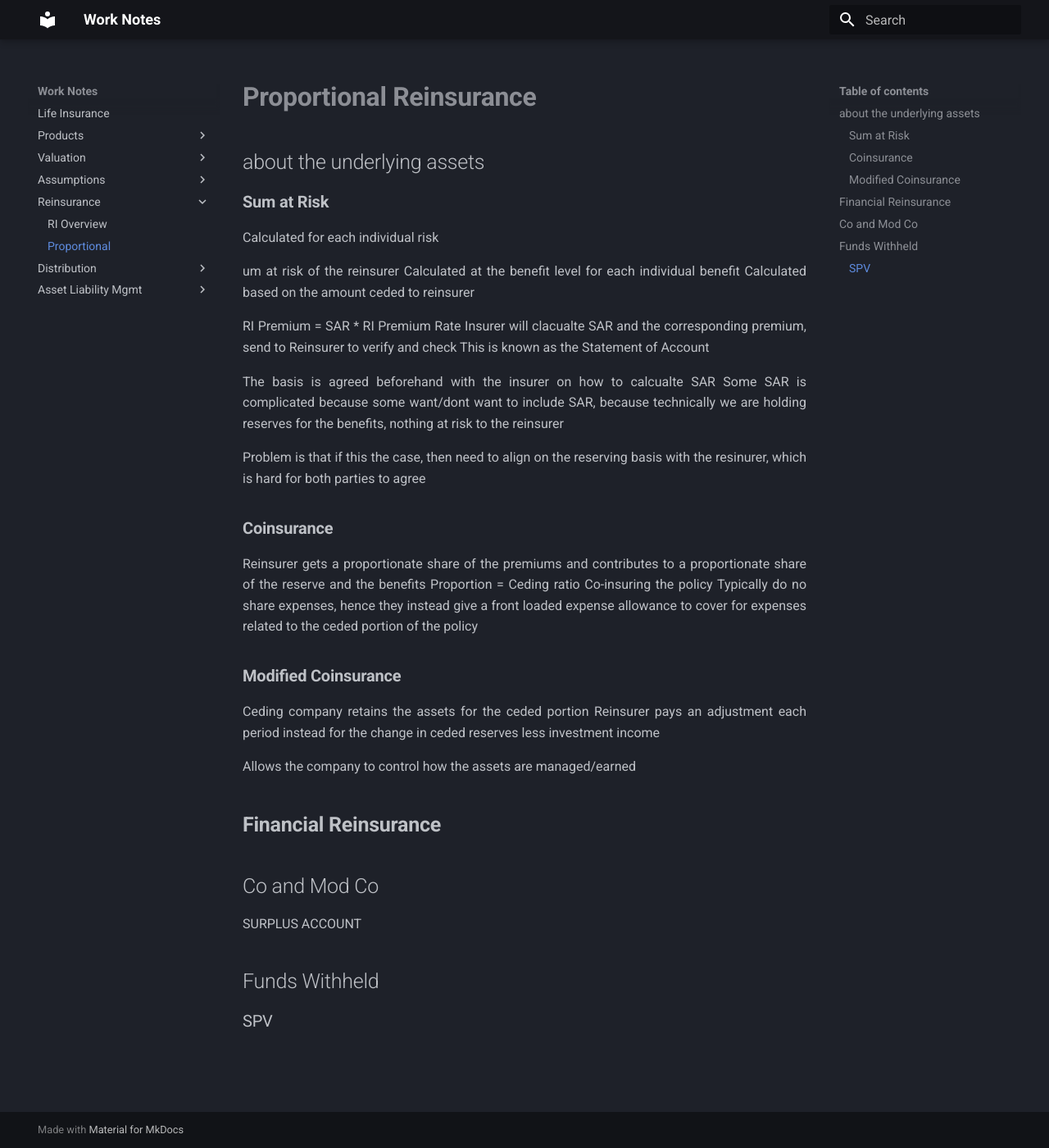
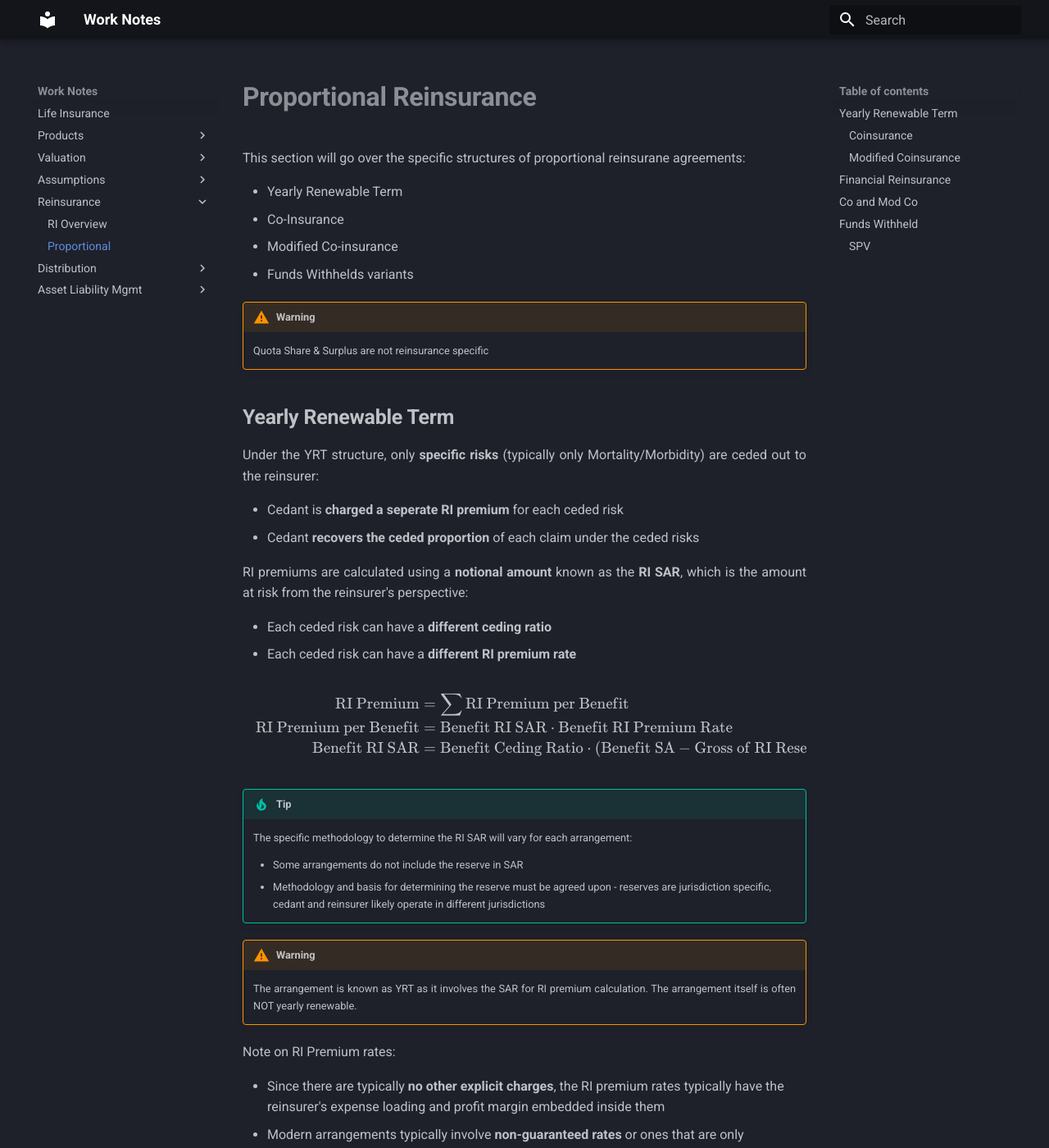
Before and after one commit to Sleepypiggi/Work_Notes, an MkDocs documentation site: the page built from docs/4_REINSURANCE/1_PROPORTIONAL.md, in a window 1280 px wide and 1400 px high. Shown: the whole window at 82% size. Built offline with MkDocs 1.6.1 and Material for MkDocs 9.7.7, drawn with Linux system fonts in a browser that asks for light colours; some of the changed text lies outside the part shown.

Commit message:
Sunday 24/05/2026 14:06 Updates

```diff
--- a/docs/4_REINSURANCE/1_PROPORTIONAL.md
+++ b/docs/4_REINSURANCE/1_PROPORTIONAL.md
@@ -1,26 +1,62 @@
 # **Proportional Reinsurance**
 
-## about the underlying assets
+This section will go over the specific structures of proportional reinsurane agreements:
 
-### **Sum at Risk**
+* Yearly Renewable Term
+* Co-Insurance
+* Modified Co-insurance
+* Funds Withhelds variants
+
+!!! Warning
+
+    Quota Share & Surplus are not reinsurance specific
+
+## **Yearly Renewable Term**
+
+Under the YRT structure, only **specific risks** (typically only Mortality/Morbidity) are ceded out to the reinsurer:
+
+* Cedant is **charged a seperate RI premium** for each ceded risk
+* Cedant **recovers the ceded proportion** of each claim under the ceded risks
+
+RI premiums are calculated using a **notional amount** known as the **RI SAR**, which is the amount at risk from the reinsurer's perspective:
+
+* Each ceded risk can have a **different ceding ratio**
+* Each ceded risk can have a **different RI premium rate**
+
+$$
+\begin{aligned}
+    \text{RI Premium} &= \sum \text{RI Premium per Benefit} \\
+    \text{RI Premium per Benefit} &= \text{Benefit RI SAR} \cdot \text{Benefit RI Premium Rate} \\
+    \text{Benefit RI SAR} &= \text{Benefit Ceding Ratio} \cdot (\text{Benefit SA} - \text{Gross of RI Reserves})
+\end{aligned}
+$$
+
+!!! Tip
+
+    The specific methodology to determine the RI SAR will vary for each arrangement:
+
+    * Some arrangements do not include the reserve in SAR
+    * Methodology and basis for determining the reserve must be agreed upon - reserves are jurisdiction specific, cedant and reinsurer likely operate in different jurisdictions
+
+!!! Warning
+
+    The arrangement is known as YRT as it involves the SAR for RI premium calculation. The arrangement itself is often NOT yearly renewable.
+
+Note on RI Premium rates:
+
+* Since there are typically **no other explicit charges**, the RI premium rates typically have the reinsurer's expense loading and profit margin embedded inside them
+* Modern arrangements typically involve **non-guaranteed rates** or ones that are only **guaranteed for an initial period**
 
 
 
-Calculated for each individual risk
 
 
-um at risk of the reinsurer
-Calculated at the benefit level for each individual benefit
-Calculated based on the amount ceded to reinsurer
+
 
 RI Premium = SAR * RI Premium Rate
 Insurer will clacualte SAR and the corresponding premium, send to Reinsurer to verify and check
 This is known as the Statement of Account
 
-The basis is agreed beforehand with the insurer on how to calcualte SAR
-Some SAR is complicated because some want/dont want to include SAR, because technically we are holding reserves for the benefits, nothing at risk to the reinsurer
-
-Problem is that if this the case, then need to align on the reserving basis with the resinurer, which is hard for both parties to agree
 
 ### **Coinsurance**
 
```
Also changed, not shown: docs/4_REINSURANCE/0_RI_OVERVIEW.md (+4 -7 lines).
